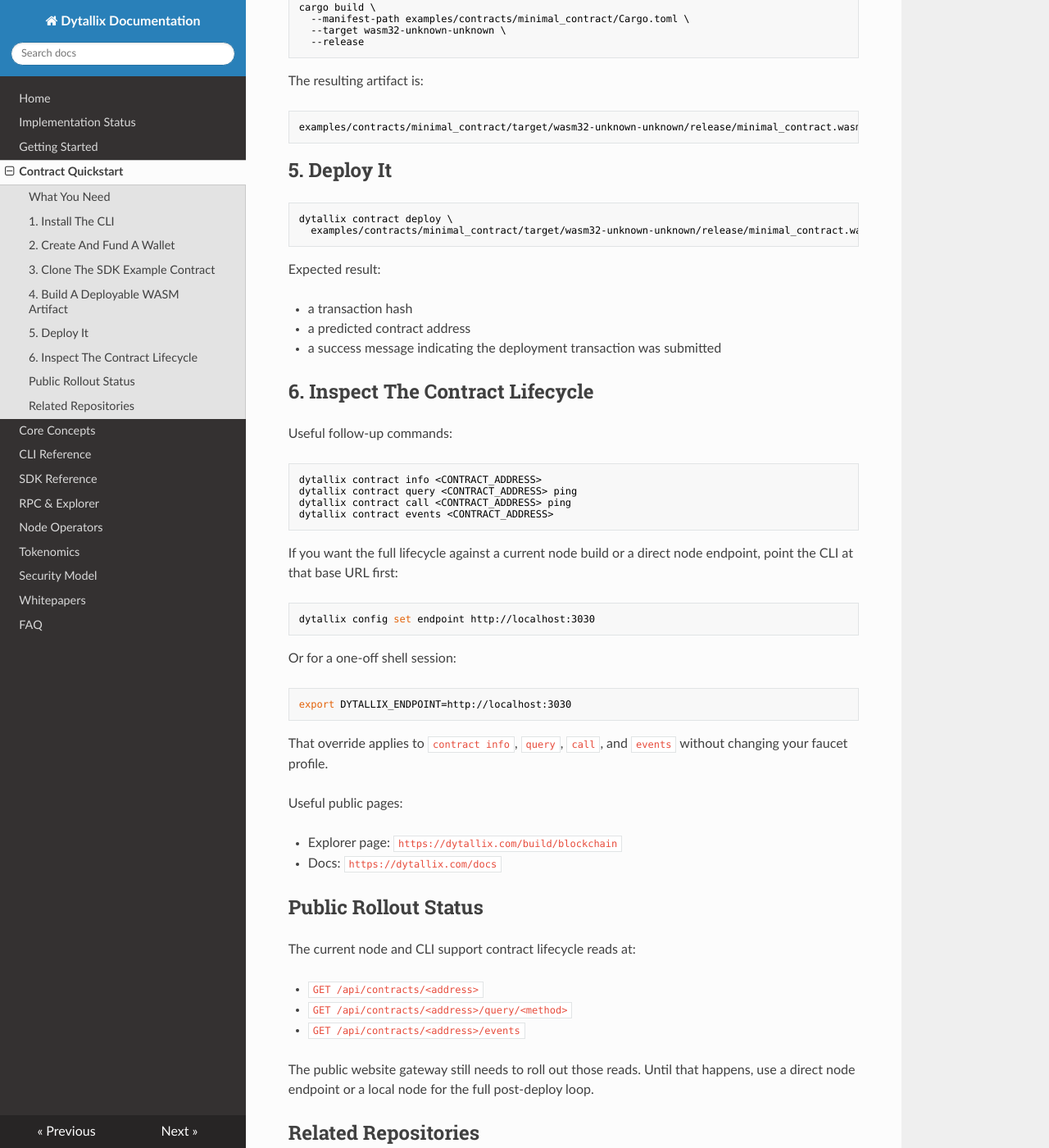
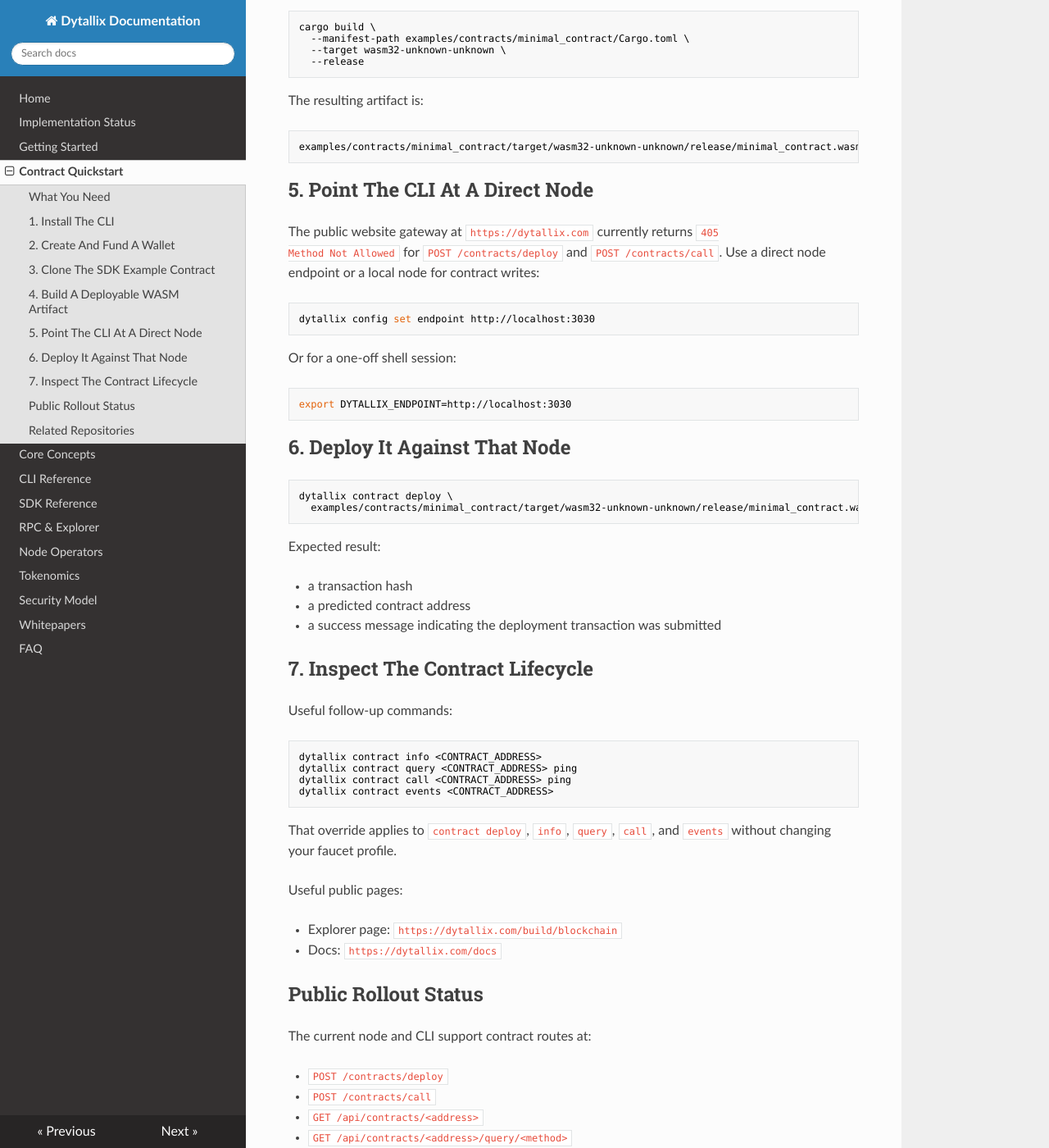
Before and after one commit to DytallixHQ/dytallix-docs, an MkDocs documentation site: the page built from docs/contract-quickstart.md, in a window 1280 px wide and 1400 px high, scrolled down 1234 px. Shown: the whole window at 82% size. Built offline with MkDocs 1.6.1, drawn with Linux system fonts in a browser that asks for light colours; nearby versions of some CDN libraries; some of the changed text lies outside the part shown.

Commit message:
Clarify direct-node contract deployment path

````diff
--- a/docs/contract-quickstart.md
+++ b/docs/contract-quickstart.md
@@ -1,12 +1,12 @@
 # Contract Quickstart
 
-This is the canonical public path from zero to a first contract deployment on
-Dytallix.
+This is the canonical path from zero to a first contract build on Dytallix,
+followed by deployment against a direct node endpoint.
 
 It uses:
 
 - the public `dytallix` CLI
-- the live testnet faucet and submit path
+- the live testnet faucet and transfer path
 - the minimal deployable WASM example published in `dytallix-sdk`
 
 ## What You Need
@@ -66,7 +66,23 @@ The resulting artifact is:
 examples/contracts/minimal_contract/target/wasm32-unknown-unknown/release/minimal_contract.wasm
 ```
 
-## 5. Deploy It
+## 5. Point The CLI At A Direct Node
+
+The public website gateway at `https://dytallix.com` currently returns `405
+Method Not Allowed` for `POST /contracts/deploy` and `POST /contracts/call`.
+Use a direct node endpoint or a local node for contract writes:
+
+```bash
+dytallix config set endpoint http://localhost:3030
+```
+
+Or for a one-off shell session:
+
+```bash
+export DYTALLIX_ENDPOINT=http://localhost:3030
+```
+
+## 6. Deploy It Against That Node
 
 ```bash
 dytallix contract deploy \
@@ -79,7 +95,7 @@ Expected result:
 - a predicted contract address
 - a success message indicating the deployment transaction was submitted
 
-## 6. Inspect The Contract Lifecycle
+## 7. Inspect The Contract Lifecycle
 
 Useful follow-up commands:
 
@@ -90,21 +106,8 @@ dytallix contract call <CONTRACT_ADDRESS> ping
 dytallix contract events <CONTRACT_ADDRESS>
 ```
 
-If you want the full lifecycle against a current node build or a direct node
-endpoint, point the CLI at that base URL first:
-
-```bash
-dytallix config set endpoint http://localhost:3030
-```
-
-Or for a one-off shell session:
-
-```bash
-export DYTALLIX_ENDPOINT=http://localhost:3030
-```
-
-That override applies to `contract info`, `query`, `call`, and `events` without
-changing your faucet profile.
+That override applies to `contract deploy`, `info`, `query`, `call`, and
+`events` without changing your faucet profile.
 
 Useful public pages:
 
@@ -113,15 +116,17 @@ Useful public pages:
 
 ## Public Rollout Status
 
-The current node and CLI support contract lifecycle reads at:
+The current node and CLI support contract routes at:
 
+- `POST /contracts/deploy`
+- `POST /contracts/call`
 - `GET /api/contracts/<address>`
 - `GET /api/contracts/<address>/query/<method>`
 - `GET /api/contracts/<address>/events`
 
-The public website gateway still needs to roll out those reads. Until that
-happens, use a direct node endpoint or a local node for the full post-deploy
-loop.
+The public website gateway still needs to roll out those write routes, and it
+may also lag some of the read routes. Until that happens, use a direct node
+endpoint or a local node for the full contract loop.
 
 ## Related Repositories
 
--- a/docs/implementation-status.md
+++ b/docs/implementation-status.md
@@ -94,8 +94,9 @@ The public SDK and CLI now align on the live public hosts and the `3030` local
 port. The remaining mismatch is narrower:
 
 - validator and delegation reads still require a direct node endpoint
-- contract lifecycle reads are implemented on the current node and CLI, but the
-  public website gateway still needs to roll out those routes
+- contract lifecycle reads and writes are implemented on the current node and
+  CLI, but the public website gateway still does not forward the contract write
+  routes and can still lag the read routes
 - the public website gateway remains centered on root RPC reads and selected
   `/api/*` surfaces
 
````
Also changed, not shown: docs/cli-reference.md (+5 -2 lines), docs/index.md (+1 -1 lines).
